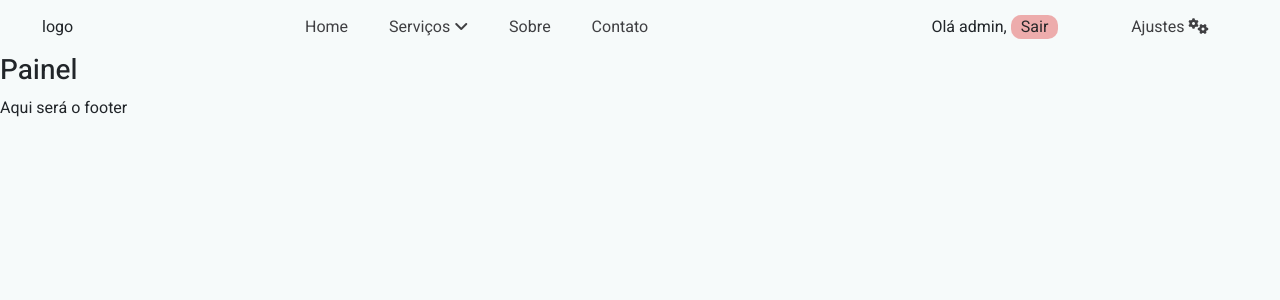
After one commit to LeonardoHSantos/django-registerUsers-verifyEmail, a Django app: page /painel/ in a window 1280 px wide. The commit adds this page. Shown: the top 300 px of the page. Run offline with Django 4.2, Linux system fonts and the light colour scheme; a user stored in the database is signed in.

Commit message:
Criei a validação de token. Dados do painel disponíveis para usuários autenticados, validação básica com lógica no html. Irei validar pela view.py.

```diff
--- a/app_users/static/css/styles_1.css
+++ b/app_users/static/css/styles_1.css
@@ -10,6 +10,7 @@
     --color-light-150: #002fff;
 
     --color-second-light-1: #cbf708;
+    --color-btn-red-1: #da141456;
 
     --color-dark--0: #bcbcc4;
     --color-dark--25: #9a9a9e;
@@ -47,6 +48,7 @@ nav {
     padding: 5px 10px;
     justify-content: space-between;
     background-color: var(--color-light-0);
+    align-items: center;
 }
 .content-nav-bar li {
     padding: 0 10px;
@@ -70,6 +72,7 @@ nav {
 }
 .content-block-login {
     width: 15rem;
+    align-items: center;
 }
 
 /* menu services */
@@ -148,6 +151,15 @@ nav {
     transition: 0.35s;
     background-color: var(--color-light-125);
 }
+
+.area-user-authenticated a {
+    background-color: var(--color-btn-red-1);
+    color: var(--color-dark--150);
+    align-items: center;
+}
+.area-user-authenticated p {
+    display: contents;
+}
 /* .btn-ajustes {
     cursor: pointer;
 } */
--- /dev/null
+++ b/app_users/templates/painel_user/painel.html
@@ -0,0 +1,7 @@
+{% extends 'base.html' %}
+{% block title %}Painel{% endblock %}
+{% block content %}
+    {% if request.user.is_authenticated %}
+        <h3>Painel</h3>
+    {% endif %}
+{% endblock %}
--- a/app_users/templates/snippets/navbar.html
+++ b/app_users/templates/snippets/navbar.html
@@ -39,6 +39,12 @@
                     </div>
 
                     <div class="content-block-login">
+                        {% if request.user.is_authenticated %}
+                            <div class="area-user-authenticated">
+                                <p class="p-align-center">Olá {{ request.user.username }}, <a href="{% url 'logout' %}">Sair</a></p>
+                            </div>
+
+                        {% else %}
                             <li class="btn-login">
                                 <a href="{% url 'login' %}">
                                     Login
@@ -49,10 +55,10 @@
                                     Cadastre-se
                                 </a>
                             </li>
+                        {% endif %}
                         <li class="btn-ajustes">
                             Ajustes
                             <i class="fa-solid fa-gears"></i>
-
                         </li>
                     </div>
                 </ul>
--- a/app_users/urls.py
+++ b/app_users/urls.py
@@ -6,4 +6,7 @@ urlpatterns = [
     path("login/", views.login, name="login"),
     path("logout/", views.logout_user, name="logout"),
     path("register/", views.register, name="register"),
+    path("verify/<auth_token>", views.varify_account_user, name="verify"),
+    path("error-verify-accounts/", views.error_verify_accounts, name="error_verify_accounts"),
+    path("painel/", views.painel_user, name="painel"),
 ]
--- a/app_users/views.py
+++ b/app_users/views.py
@@ -66,7 +66,7 @@ def login(request):
                 return render(request, "app/login.html", context=context)
             auth_login(request, user)
             print(">>>>>> Usuário autenticado com sucesso...")
-
+            return redirect("/painel/")
         except Exception as e:
             print(e)
             return render(request, "app/login.html")
@@ -84,6 +84,15 @@ def register(request):
         password = request.POST.get("password")
         print(request.POST)
         print(username, email, password)
+
+        if not username or not email or not password:
+                context = {
+                    "incorrect_forms": True,
+                    "username": username,
+                    "email": email,
+                    "password": password,
+                }
+                return render(request, "app/register.html", context=context)
 
         if User.objects.filter(username=username).first():
             print("Este usuário já existe.")
@@ -135,3 +144,30 @@ def send_mail_validated_account(username, email, token):
         <p>Sua conta está a um clique de você.</p>
         <p>{message}</p>
         """)
+
+def varify_account_user(request, auth_token):
+    try:
+        profile_auth = ProfileUser.objects.filter(auth_token=auth_token).first()
+        if profile_auth:
+            if profile_auth.is_verified:
+                context = {
+                    "already_verified_account": True
+                }
+                return render(request, "app/page_success_account.html", context=context)
+            profile_auth.is_verified = True
+            profile_auth.save()
+            context = {
+                "successfully_verified_account": True
+            }
+            return render(request, "app/page_success_account.html", context=context)
+        else:
+            return redirect("/error-verify-accounts/")
+    except Exception as e:
+        print(e)
+        return redirect("/error-verify-accounts/")
+
+def error_verify_accounts (request):
+    return render(request, "app/error_verify_accounts.html")
+
+def painel_user(request):
+    return render(request, "painel_user/painel.html")
```
Also changed, not shown: app_users/templates/app/error_verify_accounts.html (added, +9 -0 lines), app_users/templates/app/page_success_account.html (added, +20 -0 lines), app_users/templates/app/register.html (+8 -0 lines), db.sqlite3. Lines whose indentation alone changed are shown as unchanged.
